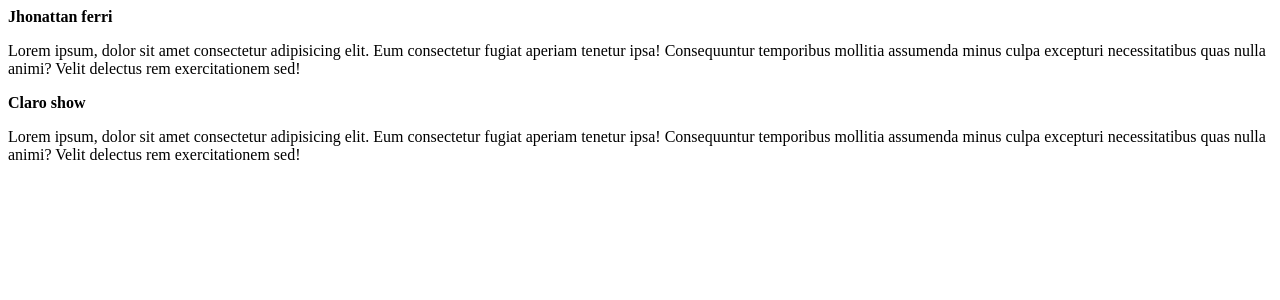
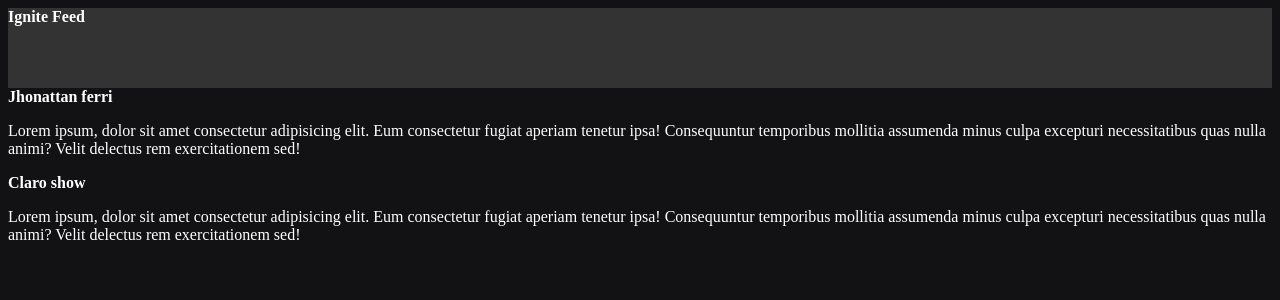
Before and after one commit to Jhonattan2121/01-fundamentos-Reactjs, a React (Vite) app: page / in a window 1280 px wide. Shown: the top 300 px of the page. Built offline with nearby package versions, Linux system fonts and the light colour scheme.

Commit message:
CSS Modules

```diff
--- a/src/App.jsx
+++ b/src/App.jsx
@@ -1,8 +1,12 @@
 import {Post} from "./Post";
+import { Header } from "./components/Header";
+
+import './style.css'
 
 export function App() {
   return (
     <div>
+      <Header />
     <Post
     author="Jhonattan ferri"
     content="Lorem ipsum, dolor sit amet consectetur adipisicing elit. Eum consectetur fugiat aperiam tenetur ipsa! Consequuntur temporibus mollitia assumenda minus culpa excepturi necessitatibus quas nulla animi? Velit delectus rem exercitationem sed!" />
--- /dev/null
+++ b/src/components/Header.jsx
@@ -0,0 +1,12 @@
+import styles from  './Header.module.css'
+
+console.log(styles)
+
+export function Header() {
+    return (
+        <header className={styles.header}>
+            <strong>Ignite Feed</strong>
+        </header>
+
+    )
+}
--- /dev/null
+++ b/src/components/Header.module.css
@@ -0,0 +1,4 @@
+.header {
+    background: #333;
+    height: 80px;
+}
--- /dev/null
+++ b/src/style.css
@@ -0,0 +1,4 @@
+body {
+    background: #121214;
+    color: #fff;
+}
```
